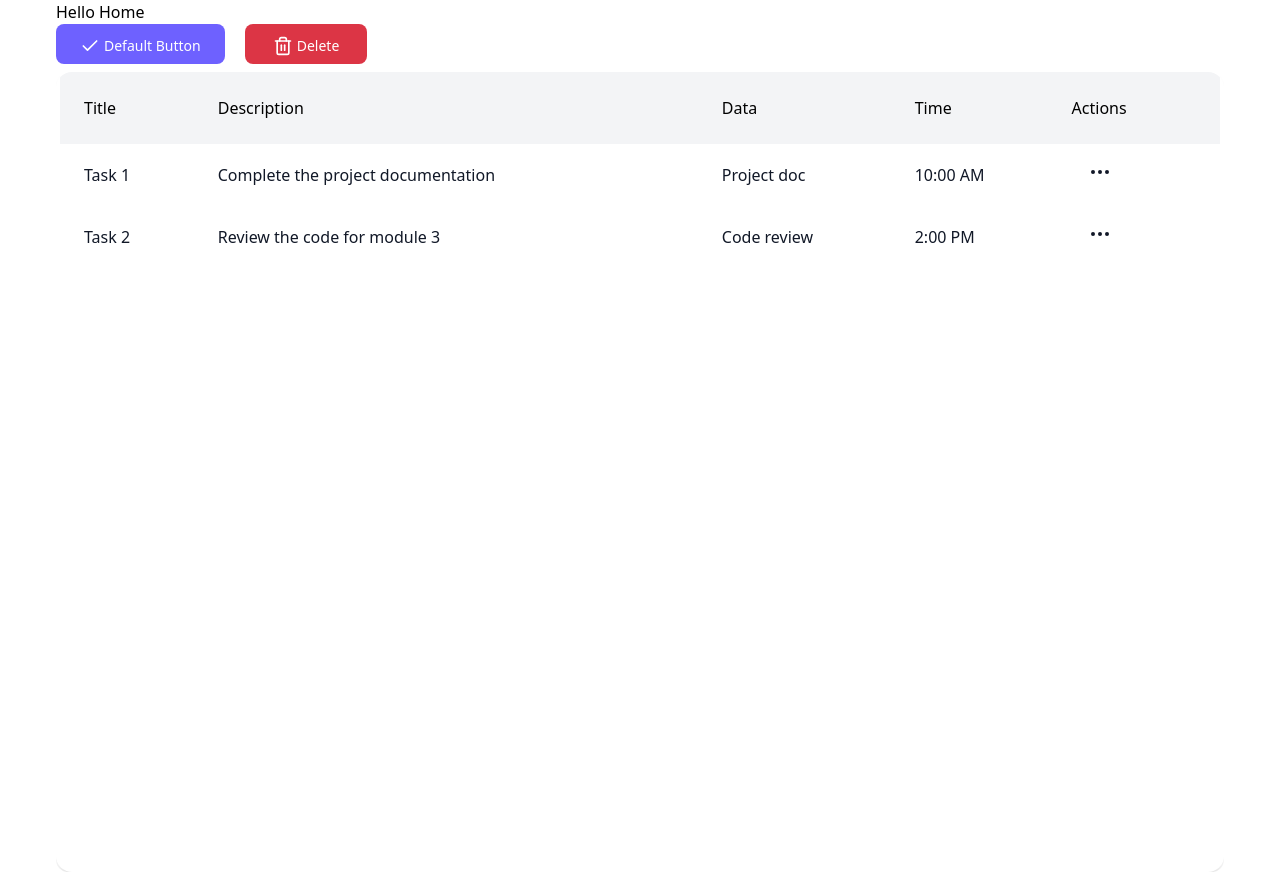
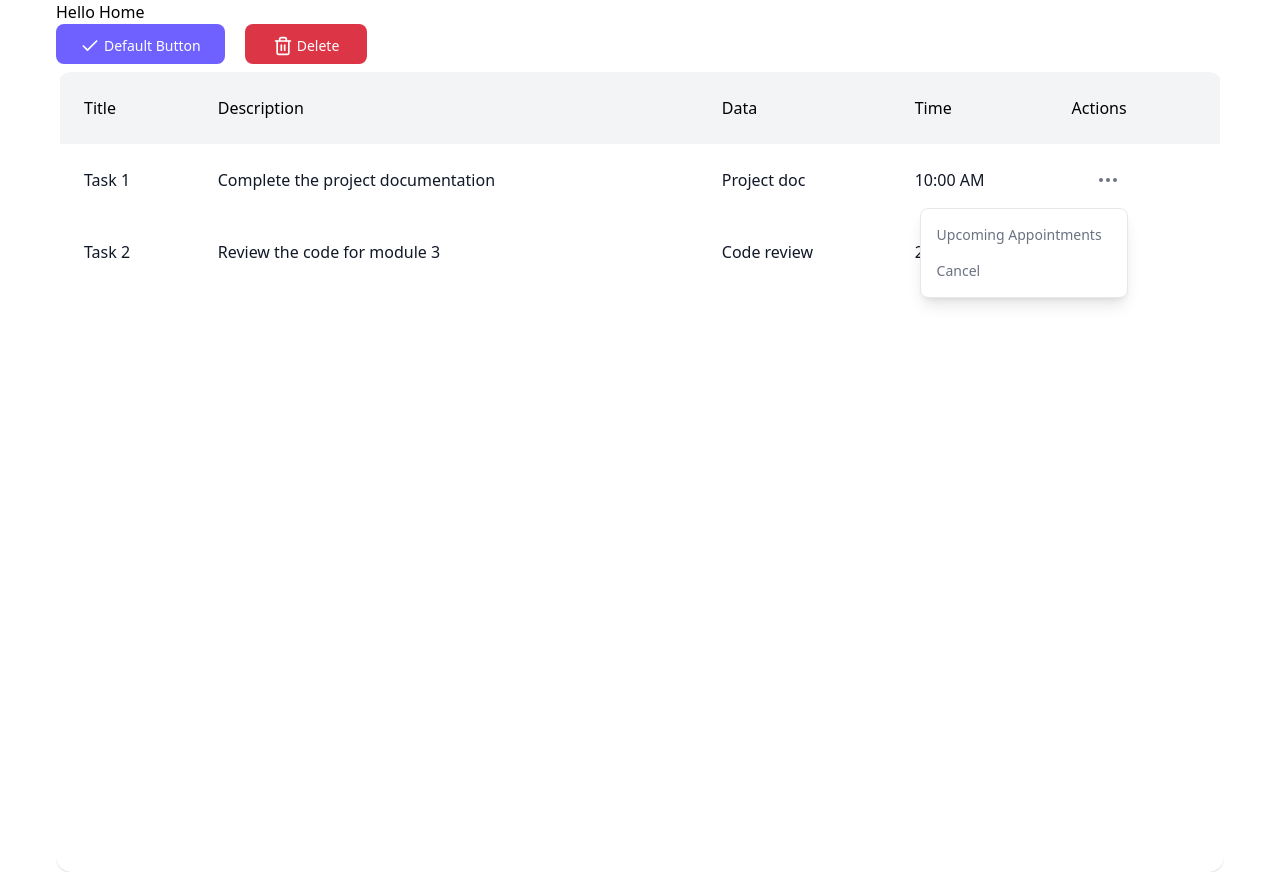
Before and after one commit to iamraihan/appointment_scheduler, a React (Vite) app: page / in a window 1280 px wide. Both pictures are taken after a click on the element 1091 px from the left and 172 px from the top of the page. Built offline with nearby package versions, Linux system fonts and the light colour scheme.

Commit message:
updated code

```diff
--- /dev/null
+++ b/src/helpers/ui/dropdown/AppActionDropdown.tsx
@@ -0,0 +1,146 @@
+import React, { useEffect, useRef, useState } from "react";
+import { ChevronDown, MoreHorizontal } from "react-feather";
+
+interface Action {
+  id: number;
+  label: string;
+  show: boolean;
+  icon?: JSX.Element;
+}
+
+interface AppActionDropdownProps {
+  actions?: Action[];
+  callback?: (action: Action) => void;
+  ActionButton?: boolean;
+  title?: string;
+  btnType?: "btn_primary" | "btn_warning" | "btn_danger" | "btn_gray";
+  btnWidth?: string;
+}
+
+const AppActionDropdown: React.FC<AppActionDropdownProps> = ({
+  actions = [],
+  callback = () => {},
+  ActionButton = false,
+  title = "Title",
+  btnType = "btn_primary",
+  btnWidth = "",
+}) => {
+  const [isDropdownVisible, setDropdownVisible] = useState(false);
+  const dropdownRef = useRef<HTMLUListElement>(null);
+  const iconRef = useRef<HTMLButtonElement>(null);
+
+  const generateBtnType = (type: string) => {
+    let color = "";
+    switch (type) {
+      case "btn_primary":
+        color = "brand";
+        break;
+      case "btn_warning":
+        color = "yellow";
+        break;
+      case "btn_danger":
+        color = "red";
+        break;
+      default:
+        color = "gray";
+        break;
+    }
+    return color;
+  };
+
+  const buttonColor = generateBtnType(btnType);
+
+  const handleClickOutside = (event: MouseEvent) => {
+    const isIconClick = iconRef.current?.contains(event.target as Node);
+    const isDropdownClick = dropdownRef.current?.contains(event.target as Node);
+
+    if (!isIconClick && !isDropdownClick) {
+      setDropdownVisible(false);
+    }
+  };
+
+  const updateDropdownPosition = () => {
+    if (dropdownRef.current) {
+      const dropdownRect = dropdownRef.current.getBoundingClientRect();
+      const isOffscreen = window.innerHeight < dropdownRect.bottom;
+
+      if (isOffscreen) {
+        dropdownRef.current.style.bottom = "100%";
+        dropdownRef.current.style.top = "auto";
+      } else {
+        dropdownRef.current.style.bottom = "auto";
+        dropdownRef.current.style.top = "100%";
+      }
+    }
+  };
+
+  useEffect(() => {
+    if (isDropdownVisible) {
+      updateDropdownPosition();
+      document.addEventListener("mousedown", handleClickOutside);
+    }
+
+    return () => document.removeEventListener("mousedown", handleClickOutside);
+  }, [isDropdownVisible]);
+
+  return (
+    <>
+      {ActionButton ? (
+        <button
+          ref={iconRef}
+          type="button"
+          className={`${btnWidth} px-5 py-2 text-white bg-${buttonColor} flex gap-2 items-center justify-center rounded-lg`}
+          onClick={() => setDropdownVisible(!isDropdownVisible)}
+        >
+          {title} <ChevronDown className="w-5 h-5" />
+        </button>
+      ) : (
+        <button
+          ref={iconRef}
+          type="button"
+          onClick={() => setDropdownVisible(!isDropdownVisible)}
+          className="cursor-pointer font-bold text-gray-500 hover:bg-gray-200 rounded-full border-none bg-transparent p-2"
+        >
+          <MoreHorizontal />
+        </button>
+      )}
+
+      {isDropdownVisible && (
+        <ul
+          ref={dropdownRef}
+          className="absolute right-4 md:right-0 w-52 mt-2 py-2 text-sm font-medium text-gray-500 bg-white border border-gray-200 rounded-lg shadow-lg z-50"
+        >
+          {actions?.map(
+            (action, index) =>
+              action.show && (
+                <li
+                  key={action.id}
+                  className={`w-full px-4 py-2 cursor-pointer hover:bg-gray-100 ${
+                    index === 0 ? "rounded-t-lg" : ""
+                  } ${index === actions.length - 1 ? "rounded-b-lg" : ""}`}
+                  role="menuitem"
+                  onClick={() => {
+                    callback(action);
+                    setDropdownVisible(false);
+                  }}
+                >
+                  <button
+                    type="button"
+                    className="w-full h-full text-left flex gap-2 whitespace-nowrap"
+                    style={{ background: "none", border: "none" }}
+                  >
+                    {action.icon && action.icon}
+                    <span className="inline-block text-14 font-medium text-regular first-letter-capitalize">
+                      {action.label}
+                    </span>
+                  </button>
+                </li>
+              )
+          )}
+        </ul>
+      )}
+    </>
+  );
+};
+
+export default AppActionDropdown;
--- /dev/null
+++ b/src/helpers/ui/dropdown/index.ts
@@ -0,0 +1 @@
+export { default as AppActionDropdown } from "@/helpers/ui/dropdown/AppActionDropdown";
--- a/src/helpers/ui/index.ts
+++ b/src/helpers/ui/index.ts
@@ -2,3 +2,5 @@ export { AppButton } from "@/helpers/ui/button";
 export { AppDataTable } from "@/helpers/ui/tables";
 export { AppNothingToShow } from "@/helpers/ui/nothing-to-show";
 export { AppSpinner } from "@/helpers/ui/spinners";
+export { AppActionDropdown } from "@/helpers/ui/dropdown";
+export { AppConfirmationModal } from "@/helpers/ui/modals";
--- /dev/null
+++ b/src/helpers/ui/modals/AppConfirmationModal.tsx
@@ -0,0 +1,5 @@
+const AppConfirmationModal = () => {
+  return <div>confirmation modal</div>;
+};
+
+export default AppConfirmationModal;
--- /dev/null
+++ b/src/helpers/ui/modals/index.ts
@@ -0,0 +1 @@
+export { default as AppConfirmationModal } from "@/helpers/ui/modals/AppConfirmationModal";
--- a/src/pages/home/helper/uiData.ts
+++ b/src/pages/home/helper/uiData.ts
@@ -16,3 +16,13 @@ export const data: ITableData[] = [
     time: "2:00 PM",
   },
 ];
+
+export const actions = [
+  {
+    id: 1,
+    label: "Upcoming Appointments",
+    type: "upcoming_appointments",
+    show: true,
+  },
+  { id: 2, label: "Cancel", type: "cancel", show: true },
+];
--- a/src/pages/home/index.tsx
+++ b/src/pages/home/index.tsx
@@ -1,8 +1,8 @@
 import React from "react";
-import { AppButton, AppDataTable } from "@/helpers/ui";
-import { MoreHorizontal, Trash2 } from "react-feather";
+import { AppActionDropdown, AppButton, AppDataTable } from "@/helpers/ui";
+import { Trash2 } from "react-feather";
 import { Column, ITableData } from "@/pages/home/helper/types";
-import { data } from "./helper/uiData";
+import { actions, data } from "@/pages/home/helper/uiData";
 
 // Define the Column type
 
@@ -13,8 +13,14 @@ const Home: React.FC = () => {
     console.log("Run delete handler...");
   };
 
-  const actionsHandler = (row: ITableData) => {
+  // const actionsHandler = (row: ITableData) => {
+  //   console.log("row: ", row);
+  // };
+
+  // eslint-disable-next-line @typescript-eslint/no-explicit-any
+  const handleActionClick = (event: any, row: ITableData) => {
     console.log("row: ", row);
+    console.log("event: ", event);
   };
 
   const columns: Column<ITableData>[] = [
@@ -50,9 +56,12 @@ const Home: React.FC = () => {
         <div className="relative inline-block text-left">
           <div
             className="font-bold ps-4 hover:underline cursor-pointer"
-            onClick={() => actionsHandler(row)}
+            // onClick={() => actionsHandler(row)}
           >
-            <MoreHorizontal />
+            <AppActionDropdown
+              actions={actions}
+              callback={(event) => handleActionClick(event, row)}
+            />
           </div>
         </div>
       ),
@@ -78,6 +87,7 @@ const Home: React.FC = () => {
         customSize="font-medium text-18 text-dark"
         // options={{ isInitialLoading: loading }} // Uncomment when implementing API loading
       />
+      <div></div>
     </div>
   );
 };
```
